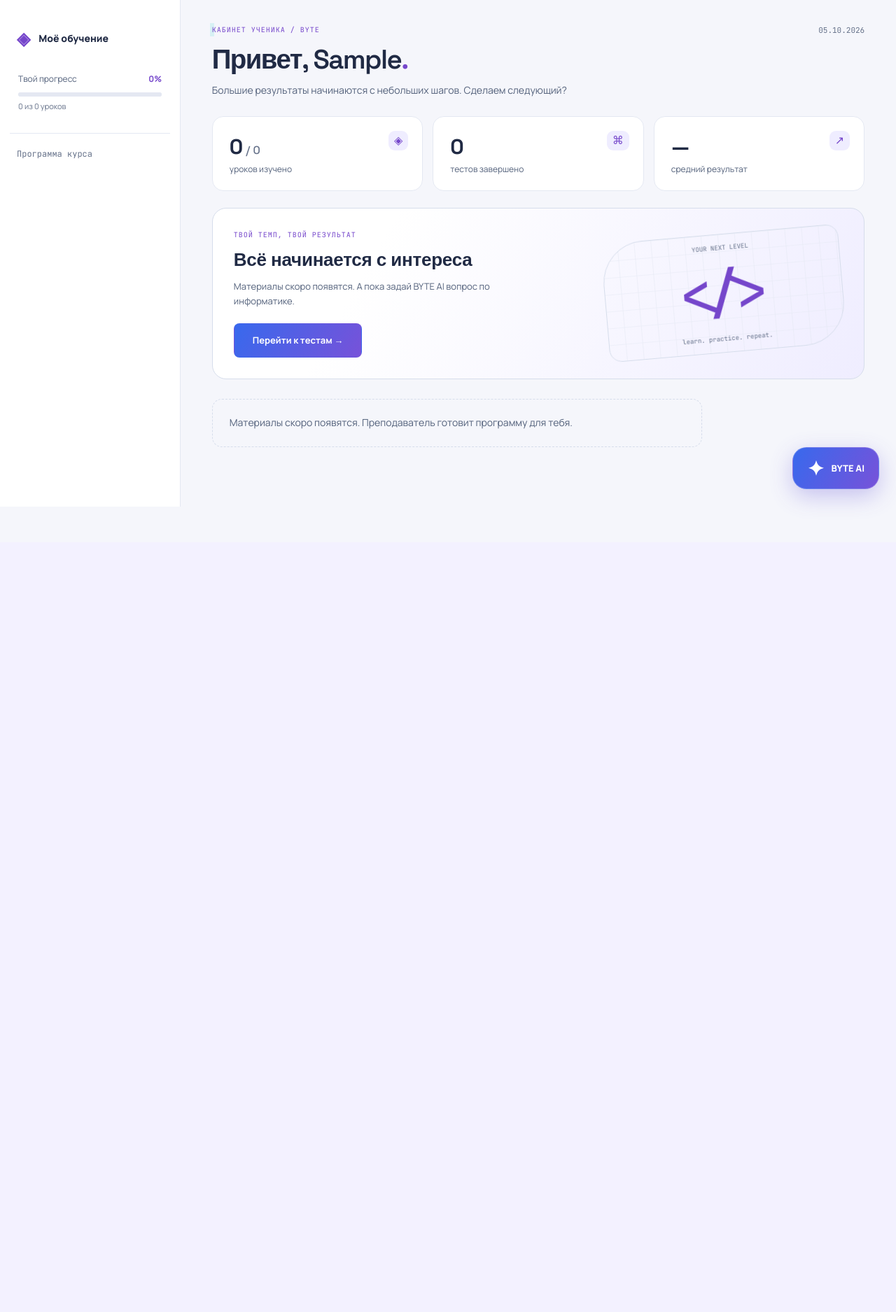
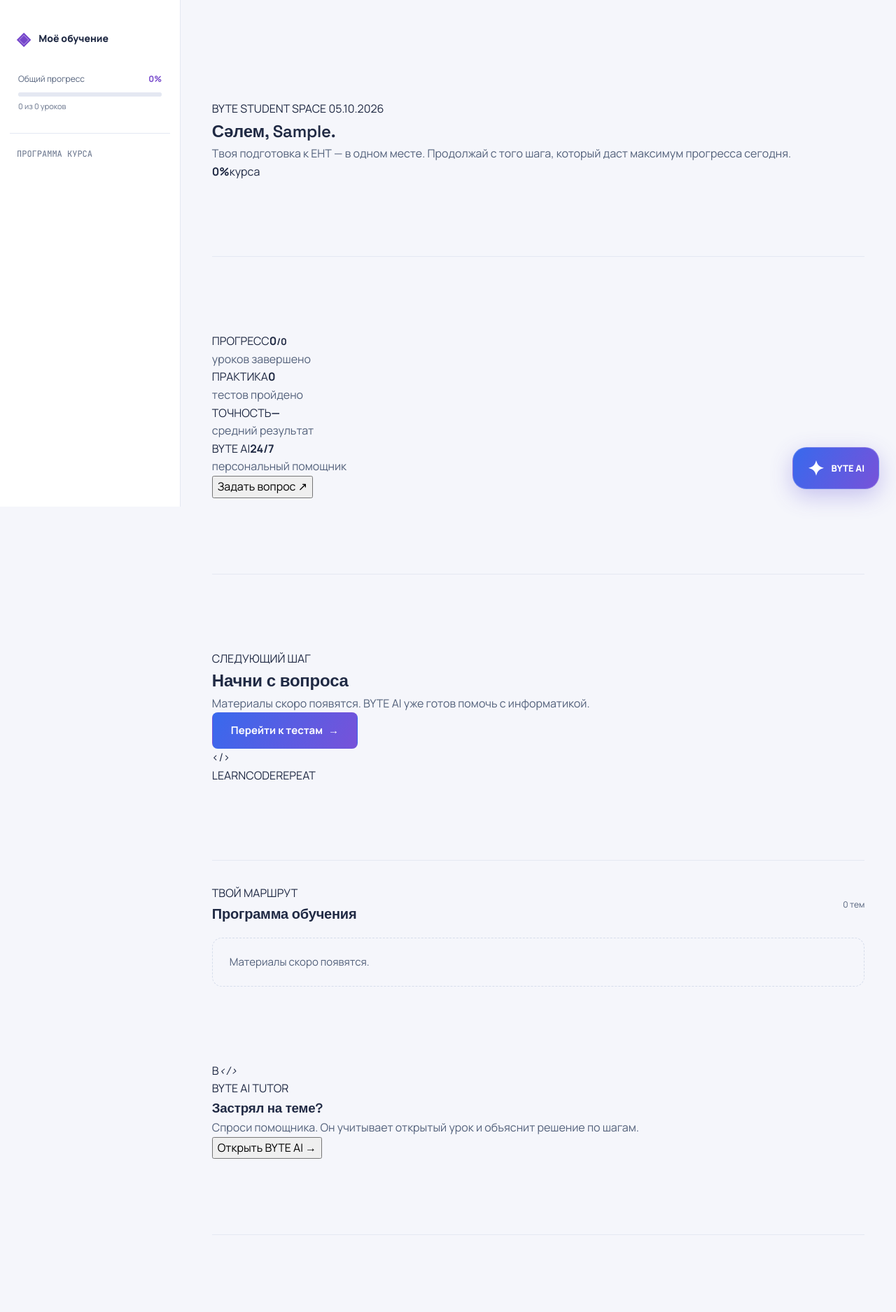
Before and after one commit to TamerlanZhumalipov/BYTE, a Django app: page /app/ in a window 1280 px wide. Shown: the part 77-1952 px from the top of the page at 70% size. Before the commit the page ends 801 px from the top, so only its background shows below. Run offline with Django 4.2, Linux system fonts and the light colour scheme; the visitor is signed in with stand-in values (Sample User, id 1); data that the repository does not hold is empty.

Commit message:
feat: redesign student dashboard for BYTE 2.0

```diff
--- a/BYTE/templates/dashboard.html
+++ b/BYTE/templates/dashboard.html
@@ -1,102 +1,75 @@
 {% extends "app_base.html" %}
 {% load static %}
 
-{% block title %}{% if current %}{{ current.title }}{% else %}Материалы{% endif %}{% endblock %}
+{% block title %}{% if current %}{{ current.title }}{% else %}Моё обучение{% endif %}{% endblock %}
 
 {% block body %}
 <div class="dash">
   <aside class="dash-side" id="dash-side" aria-label="Темы ЕНТ">
     <a class="side-home" href="{% url 'dashboard' %}"><span>◈</span> Моё обучение</a>
-    <div class="side-progress"><div><span>Твой прогресс</span><strong>{{ progress_percent }}%</strong></div><progress value="{{ completed_count }}" max="{{ lesson_count|default:1 }}" aria-label="Изученные уроки"></progress><small>{{ completed_count }} из {{ lesson_count }} уроков</small></div>
-    <span class="dash-side-title">Программа курса</span>
-    <nav class="tree">
-      {% include "_tree.html" with nodes=roots depth=0 %}
-    </nav>
+    <div class="side-progress">
+      <div><span>Общий прогресс</span><strong>{{ progress_percent }}%</strong></div>
+      <progress value="{{ completed_count }}" max="{{ lesson_count|default:1 }}"></progress>
+      <small>{{ completed_count }} из {{ lesson_count }} уроков</small>
+    </div>
+    <span class="dash-side-title">ПРОГРАММА КУРСА</span>
+    <nav class="tree">{% include "_tree.html" with nodes=roots depth=0 %}</nav>
   </aside>
 
   <main class="dash-main">
     <button class="btn btn-ghost btn-sm side-toggle" type="button" data-side-toggle aria-expanded="false" aria-controls="dash-side">☰ Разделы</button>
 
     {% if current %}
-      <nav class="crumbs" aria-label="Путь">
-        <a href="{% url 'dashboard' %}">Материалы</a>
-        {% for a in breadcrumbs %}<span aria-hidden="true">/</span><a href="{{ a.get_absolute_url }}">{{ a.title }}</a>{% endfor %}
-      </nav>
-
+      <nav class="crumbs" aria-label="Путь"><a href="{% url 'dashboard' %}">Моё обучение</a>{% for a in breadcrumbs %}<span>/</span><a href="{{ a.get_absolute_url }}">{{ a.title }}</a>{% endfor %}</nav>
       <article class="doc">
+        <div class="lesson-kicker">BYTE / УРОК</div>
         <h1>{{ current.title }}</h1>
         {% if current.summary %}<p class="doc-lead">{{ current.summary }}</p>{% endif %}
+        {% if current.content %}<div class="doc-body">{{ current.content|safe }}</div>{% elif not current.kids %}<p class="doc-empty">Материал по этому разделу скоро появится.</p>{% endif %}
+        {% if current.kids %}<div class="doc-children"><h2>В этом разделе</h2><ul class="child-list">{% for k in current.kids %}<li><a class="child-link" href="{{ k.get_absolute_url }}"><strong>{{ k.title }}</strong>{% if k.summary %}<span>{{ k.summary }}</span>{% endif %}</a></li>{% endfor %}</ul></div>{% endif %}
+        {% if current.content %}<div class="lesson-actions"><form method="post" action="{% url 'lesson_complete' current.slug %}">{% csrf_token %}<input type="hidden" name="completed" value="{% if is_completed %}0{% else %}1{% endif %}"><button class="btn {% if is_completed %}btn-ghost{% else %}btn-primary{% endif %}" type="submit">{% if is_completed %}✓ Изучено · отменить{% else %}Отметить изученным ✓{% endif %}</button></form>{% for quiz in section_quizzes %}<a class="btn btn-ghost" href="{% url 'quiz_detail' quiz.pk %}">Тест: {{ quiz.title }} →</a>{% endfor %}</div>{% endif %}
+        <div class="doc-nav">{% if prev_section %}<a class="prev" href="{{ prev_section.get_absolute_url }}"><span>Назад</span><strong>{{ prev_section.title }}</strong></a>{% endif %}{% if next_section %}<a class="next" href="{{ next_section.get_absolute_url }}"><span>Дальше</span><strong>{{ next_section.title }}</strong></a>{% endif %}</div>
+      </article>
+    {% else %}
+      <div class="student-home">
+        <section class="student-hero">
+          <div>
+            <div class="student-eyebrow"><span class="live-dot"></span> BYTE STUDENT SPACE <span>{% now "d.m.Y" %}</span></div>
+            <h1>Сәлем, {{ user.first_name|default:user.get_username }}<span>.</span></h1>
+            <p>Твоя подготовка к ЕНТ — в одном месте. Продолжай с того шага, который даст максимум прогресса сегодня.</p>
+          </div>
+          <div class="hero-progress-ring" style="--progress: {{ progress_percent }}"><div><strong>{{ progress_percent }}%</strong><span>курса</span></div></div>
+        </section>
 
-        {% if current.content %}
-          <div class="doc-body">{{ current.content|safe }}</div>
-        {% elif not current.kids %}
-          <p class="doc-empty">Материал по этому разделу скоро появится.</p>
-        {% endif %}
+        <section class="metric-grid">
+          <div class="metric-card"><span class="metric-label">ПРОГРЕСС</span><strong>{{ completed_count }}<small>/{{ lesson_count }}</small></strong><p>уроков завершено</p></div>
+          <div class="metric-card"><span class="metric-label">ПРАКТИКА</span><strong>{{ attempt_count }}</strong><p>тестов пройдено</p></div>
+          <div class="metric-card"><span class="metric-label">ТОЧНОСТЬ</span><strong>{% if average_score != None %}{{ average_score }}<small>%</small>{% else %}—{% endif %}</strong><p>средний результат</p></div>
+          <div class="metric-card metric-ai"><span class="metric-label">BYTE AI</span><strong>24/7</strong><p>персональный помощник</p><button type="button" data-open-byte-ai>Задать вопрос ↗</button></div>
+        </section>
 
-        {% if current.kids %}
-          <div class="doc-children">
-            <h2>В этом разделе</h2>
-            <ul class="child-list">
-              {% for k in current.kids %}
-              <li><a class="child-link" href="{{ k.get_absolute_url }}">
-                <strong>{{ k.title }}</strong>
-                {% if k.summary %}<span>{{ k.summary }}</span>{% endif %}
-              </a></li>
-              {% endfor %}
-            </ul>
+        <div class="student-layout">
+          <div class="student-primary">
+            <section class="next-step-card">
+              <div class="next-step-copy"><span class="student-eyebrow">СЛЕДУЮЩИЙ ШАГ</span><h2>{% if resume_section %}{{ resume_section.title }}{% elif lesson_count %}Курс пройден{% else %}Начни с вопроса{% endif %}</h2><p>{% if resume_section %}Продолжи урок, закрепи тему практикой и отметь его завершённым.{% elif lesson_count %}Отлично. Теперь закрепи знания тестами и вернись к сложным темам.{% else %}Материалы скоро появятся. BYTE AI уже готов помочь с информатикой.{% endif %}</p>{% if resume_section %}<a class="btn btn-primary" href="{{ resume_section.get_absolute_url }}">Продолжить обучение <span>→</span></a>{% else %}<a class="btn btn-primary" href="{% url 'quizzes' %}">Перейти к тестам <span>→</span></a>{% endif %}</div>
+              <div class="next-step-visual"><div class="code-orbit">&lt;/&gt;</div><span>LEARN</span><span>CODE</span><span>REPEAT</span></div>
+            </section>
+
+            {% if next_contest %}<section class="contest-banner"><div><span class="student-eyebrow">LIVE CONTEST</span><strong>{{ next_contest.title }}</strong><p>{{ next_contest.starts_at|date:"j E, H:i" }} · {{ next_contest.duration_minutes }} мин</p></div><a class="btn btn-primary" href="{% url 'contest' %}">Открыть контест</a></section>{% endif %}
+
+            <div class="section-heading"><div><span class="student-eyebrow">ТВОЙ МАРШРУТ</span><h2>Программа обучения</h2></div><span>{{ roots|length }} тем</span></div>
+            {% if roots %}<div class="topic-grid">{% for s in roots %}<a class="topic-card" href="{{ s.get_absolute_url }}"><div class="topic-top"><span class="tree-num">{{ forloop.counter|stringformat:"02d" }}</span><span class="topic-arrow">↗</span></div><h3>{{ s.title }}</h3>{% if s.summary %}<p>{{ s.summary }}</p>{% endif %}<div class="topic-meta"><span>{{ s.completed_count }} / {{ s.lesson_count }} уроков</span><strong>{{ s.percent }}%</strong></div><progress value="{{ s.completed_count }}" max="{{ s.lesson_count|default:1 }}"></progress></a>{% endfor %}</div>{% else %}<p class="doc-empty">Материалы скоро появятся.</p>{% endif %}
           </div>
-        {% endif %}
 
-        {% if current.content %}<div class="lesson-actions"><form method="post" action="{% url 'lesson_complete' current.slug %}">{% csrf_token %}<input type="hidden" name="completed" value="{% if is_completed %}0{% else %}1{% endif %}"><button class="btn {% if is_completed %}btn-ghost{% else %}btn-primary{% endif %}" type="submit">{% if is_completed %}✓ Изучено · отменить{% else %}Отметить изученным ✓{% endif %}</button></form>{% for quiz in section_quizzes %}<a class="btn btn-ghost" href="{% url 'quiz_detail' quiz.pk %}">Тест: {{ quiz.title }} →</a>{% endfor %}</div>{% endif %}
-        <div class="doc-nav">
-          {% if prev_section %}
-          <a class="prev" href="{{ prev_section.get_absolute_url }}"><span>Назад</span><strong>{{ prev_section.title }}</strong></a>
-          {% endif %}
-          {% if next_section %}
-          <a class="next" href="{{ next_section.get_absolute_url }}"><span>Дальше</span><strong>{{ next_section.title }}</strong></a>
-          {% endif %}
+          <aside class="student-rail">
+            <section class="rail-card ai-rail-card"><div class="byte-mark" aria-hidden="true"><span>B</span><i>&lt;/&gt;</i></div><span class="student-eyebrow">BYTE AI TUTOR</span><h3>Застрял на теме?</h3><p>Спроси помощника. Он учитывает открытый урок и объяснит решение по шагам.</p><button class="rail-action" type="button" data-open-byte-ai>Открыть BYTE AI →</button></section>
+            {% if recent_attempts %}<section class="rail-card"><div class="rail-title"><span class="student-eyebrow">НЕДАВНО</span><a href="{% url 'results' %}">Все ↗</a></div><h3>Результаты</h3><div class="mini-results">{% for attempt in recent_attempts %}<a href="{% url 'quiz_result' attempt.pk %}"><div><strong>{{ attempt.quiz_title }}</strong><span>{{ attempt.created_at|date:"d.m" }}</span></div><b class="{% if attempt.passed %}is-good{% endif %}">{{ attempt.percent }}%</b></a>{% endfor %}</div></section>{% endif %}
+          </aside>
         </div>
-      </article>
-
-    {% else %}
-      <div class="welcome">
-        <div class="welcome-top"><span class="kicker">кабинет ученика / BYTE</span><span class="today">{% now "d.m.Y" %}</span></div>
-        <h1>Привет, {{ user.first_name|default:user.get_username }}<span class="hello-dot">.</span></h1>
-        <p>Большие результаты начинаются с небольших шагов. Сделаем следующий?</p>
-        <div class="student-stats"><div><span class="stat-icon">◈</span><strong>{{ completed_count }}<small> / {{ lesson_count }}</small></strong><p>уроков изучено</p></div><div><span class="stat-icon">⌘</span><strong>{{ attempt_count }}</strong><p>тестов завершено</p></div><div><span class="stat-icon">↗</span><strong>{% if average_score != None %}{{ average_score }}<small>%</small>{% else %}—{% endif %}</strong><p>средний результат</p></div></div>
-        <div class="continue-card"><div><span class="eyebrow">{% if resume_section %}следующий шаг{% else %}твой темп, твой результат{% endif %}</span><h2>{% if resume_section %}{{ resume_section.title }}{% elif lesson_count %}Все уроки изучены!{% else %}Всё начинается с интереса{% endif %}</h2><p>{% if resume_section %}Разберись в теме, попробуй примеры и отметь урок изученным.{% elif lesson_count %}Проверь знания и вернись к темам, которые стоит повторить.{% else %}Материалы скоро появятся. А пока задай BYTE AI вопрос по информатике.{% endif %}</p>{% if resume_section %}<a class="btn btn-primary" href="{{ resume_section.get_absolute_url }}">Продолжить обучение →</a>{% else %}<a class="btn btn-primary" href="{% url 'quizzes' %}">Перейти к тестам →</a>{% endif %}</div><div class="continue-art" aria-hidden="true"><span class="art-label">YOUR NEXT LEVEL</span><span class="art-code">&lt;/&gt;</span><span class="art-line">learn. practice. repeat.</span></div></div>
-        {% if next_contest %}
-        <div class="contest-banner">
-          <div>
-            <strong>Лайв-контест «{{ next_contest.title }}»</strong>
-            <p>{{ next_contest.starts_at|date:"j E, H:i" }} · {{ next_contest.duration_minutes }} мин</p>
-          </div>
-          <a class="btn btn-primary" href="{% url 'contest' %}">Перейти к контесту</a>
-        </div>
-        {% endif %}
-
-        {% if roots %}
-        <div class="section-heading"><h2>Программа обучения</h2><span>{{ roots|length }} тем</span></div>
-        <div class="topic-grid">
-          {% for s in roots %}
-          <a class="topic-card" href="{{ s.get_absolute_url }}">
-            <span class="tree-num">{{ forloop.counter|stringformat:"02d" }}</span>
-            <h3>{{ s.title }}</h3>
-            {% if s.summary %}<p>{{ s.summary }}</p>{% endif %}
-            <div class="topic-meta"><span>{{ s.completed_count }} / {{ s.lesson_count }} уроков</span><strong>{{ s.percent }}%</strong></div><progress value="{{ s.completed_count }}" max="{{ s.lesson_count|default:1 }}" aria-label="Прогресс по теме {{ s.title }}"></progress>
-          </a>
-          {% endfor %}
-        </div>
-        {% else %}
-        <p class="doc-empty">Материалы скоро появятся. Преподаватель готовит программу для тебя.</p>
-        {% endif %}
-        {% if recent_attempts %}<div class="section-heading"><h2>Последние результаты</h2><a href="{% url 'results' %}">Все результаты ↗</a></div><div class="results-list">{% for attempt in recent_attempts %}<a class="result-row" href="{% url 'quiz_result' attempt.pk %}"><div><h3>{{ attempt.quiz_title }}</h3><p>{{ attempt.created_at|date:"d.m.Y" }} · {{ attempt.score }} / {{ attempt.total }}</p></div><span class="status-pill {% if attempt.passed %}success{% endif %}">{{ attempt.percent }}%</span></a>{% endfor %}</div>{% endif %}
       </div>
     {% endif %}
   </main>
 </div>
 {% endblock %}
 
-{% block scripts %}
-<script src="{% static 'js/dashboard.js' %}"></script>
-{% endblock %}
+{% block scripts %}<script src="{% static 'js/dashboard.js' %}"></script>{% endblock %}
```
